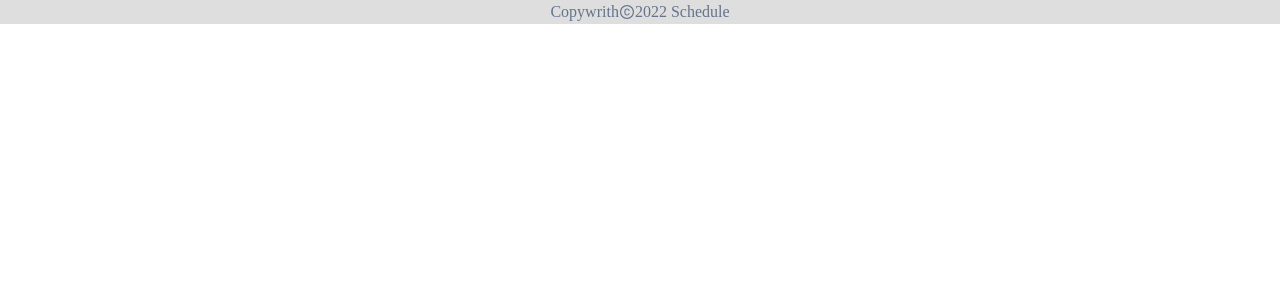
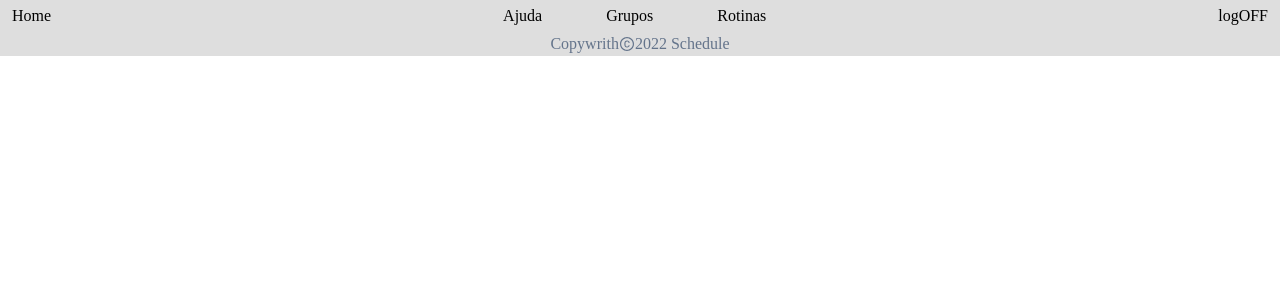
Before and after one commit to Pd-Troia/schedule_vite_tail, a React (Vite) app: page /dashboard in a window 1280 px wide. Shown: the top 300 px of the page. Built offline with nearby package versions, Linux system fonts and the light colour scheme; a web font is replaced by a local one.

Commit message:
header created dashboard

```diff
--- a/src/App.tsx
+++ b/src/App.tsx
@@ -3,6 +3,7 @@ import { Home } from './components/pages/Home/Home'
 import { BrowserRouter, Routes, Route } from 'react-router-dom'
 import { Register } from './components/pages/Register'
 import { Footer } from './components/layout/Footer'
+import { Dashboard } from './components/pages/Dashboard/Dashboard'
 
 function App() {
     return (
@@ -11,6 +12,7 @@ function App() {
                 <Routes>
                     <Route element={<Home />} path="/" />
                     <Route element={<Register />} path="/cadastro" />
+                    <Route element={<Dashboard/>} path="/dashboard" />
                 </Routes>
             </BrowserRouter>
             <Footer />
--- /dev/null
+++ b/src/components/layout/DashboardHeader.tsx
@@ -0,0 +1,40 @@
+import * as React from 'react'
+import { Link } from 'react-router-dom'
+import { HeaderButton } from './HeaderButton'
+export interface IDashboardHeaderProps {}
+
+export function DashboardHeader(props: IDashboardHeaderProps) {
+    const colors = {
+        textColor: 'black',
+        bgColor: 'greyMedium',
+        bgHoverColor: 'greyStrong',
+        textHoverColor: 'greyWeak',
+    }
+    return (
+        <div className="flex justify-between bg-greyFooter">
+            <div>
+                <Link to="/">
+                    <HeaderButton textString="Home" colors={colors} />
+                </Link>
+            </div>
+            <div className="justify-betwee flex">
+                <Link to="/dashboard/help">
+                    <HeaderButton textString="Ajuda" colors={colors} />
+                </Link>
+                <div className='md:mx-10'>
+                    <Link to="/dashboard/groups">
+                        <HeaderButton textString="Grupos" colors={colors} />
+                    </Link>
+                </div>
+                <Link to="/dashboard/routines">
+                    <HeaderButton textString="Rotinas" colors={colors} />
+                </Link>
+            </div>
+            <div>
+                <Link to="/">
+                    <HeaderButton textString="logOFF" colors={colors} />
+                </Link>
+            </div>
+        </div>
+    )
+}
--- /dev/null
+++ b/src/components/layout/HeaderButton.tsx
@@ -0,0 +1,20 @@
+import * as React from 'react';
+
+export interface IHeaderButtonProps {
+    colors: {
+    bgColor: string
+    textColor: string
+    bgHoverColor: string
+    textHoverColor : string
+    }
+    textString : string
+}
+
+export function HeaderButton ({colors:{bgColor,textColor,bgHoverColor,textHoverColor},textString}: IHeaderButtonProps) {
+    const cssbutton = `transition delay-50 rounded-full px-3 py-1 bg-${bgColor} text-${textColor} hover:text-${textHoverColor} hover:bg-${bgHoverColor}`
+    return (
+        <button className={cssbutton}>
+            {textString}
+        </button>
+  );
+}
--- /dev/null
+++ b/src/components/pages/Dashboard/Dashboard.tsx
@@ -0,0 +1,31 @@
+import { createContext } from 'react'
+import { Link, Routes, Route, BrowserRouter } from 'react-router-dom'
+import { DashboardGroups } from './DashboardGroups'
+import { DashboardHeader } from '../../layout/DashboardHeader'
+import { DashboardHelp } from './DashboardHelp'
+import { DashboardRoutines } from './DashboardRoutines'
+export interface IDashboardProps {}
+export interface IauthContext {
+    token: string | null
+}
+const authContext = createContext<IauthContext>({ token: null })
+export function Dashboard(props: IDashboardProps) {
+    return (
+        <authContext.Provider value={{ token: localStorage.getItem('token') }}>
+            <>
+                <DashboardHeader />
+                <Routes>
+                    <Route element={<DashboardHelp />} path="/dashboard/help" />
+                    <Route
+                        element={<DashboardGroups />}
+                        path="/dashboard/groups"
+                    />
+                    <Route
+                        element={<DashboardRoutines />}
+                        path="/dashboard/routines"
+                    />
+                </Routes>
+            </>
+        </authContext.Provider>
+    )
+}
--- /dev/null
+++ b/src/components/pages/Dashboard/DashboardGroups.tsx
@@ -0,0 +1,12 @@
+import * as React from 'react';
+
+export interface IDashboardGroupsProps {
+}
+
+export function DashboardGroups (props: IDashboardGroupsProps) {
+  return (
+    <div>
+
+    </div>
+  );
+}
--- /dev/null
+++ b/src/components/pages/Dashboard/DashboardHelp.tsx
@@ -0,0 +1,12 @@
+import * as React from 'react';
+
+export interface IDashboardHelpProps {
+}
+
+export function DashboardHelp (props: IDashboardHelpProps) {
+  return (
+    <div>
+
+    </div>
+  );
+}
--- /dev/null
+++ b/src/components/pages/Dashboard/DashboardRoutines.tsx
@@ -0,0 +1,12 @@
+import * as React from 'react';
+
+export interface IDashboardRoutinesProps {
+}
+
+export function DashboardRoutines (props: IDashboardRoutinesProps) {
+  return (
+    <div>
+
+    </div>
+  );
+}
--- a/src/components/pages/Home/HomeFront.tsx
+++ b/src/components/pages/Home/HomeFront.tsx
@@ -11,7 +11,7 @@ export interface IHomeFrontProps {
 
 export default function HomeFront (props: IHomeFrontProps) {
   const navigate = useNavigate()
-  const [screenSize,setScreenSize] = React.useState<number>(0)
+  const [screenSize,setScreenSize] = React.useState<number>(window.innerWidth)
   const openLogin = ()=>{
     navigate("/cadastro")
   }
@@ -47,7 +47,7 @@ export default function HomeFront (props: IHomeFrontProps) {
           <p className='text-6xl font-bold my-6'>Schedule</p>
           <p className='dmg:text-2xl text-slate-300 mx-3 '>
             Organize seu tempo com amigos
-            ou colaboradores de uma forma totalmente inovadora.
+            ou colaboradores de uma forma inovadora.
           </p>
         </div>
         <div className='flex justify-end mr-16 my-16 '>
--- a/tailwind.config.js
+++ b/tailwind.config.js
@@ -22,6 +22,10 @@ module.exports = {
                 'black-90': '#0C0101',
                 cianTheme: '#61A0AF',
                 yellowBeige: '#CECE25',
+                greyWeak: "#E0E0E0",
+                greyMedium: "#BEBEBE",
+                greyStrong: "#949494",
+
             },
             screens: {
                 dmp: '320px',
```
